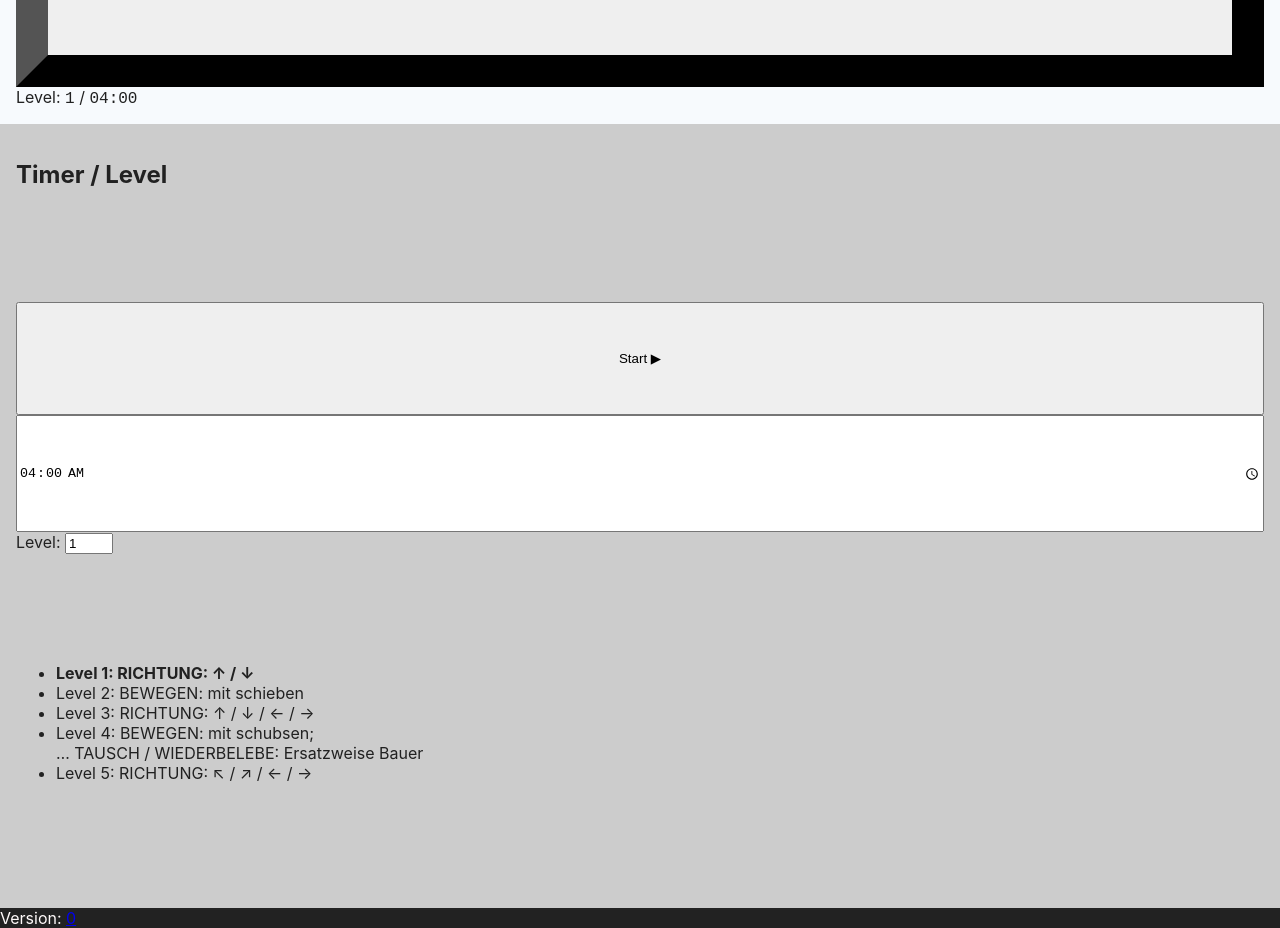
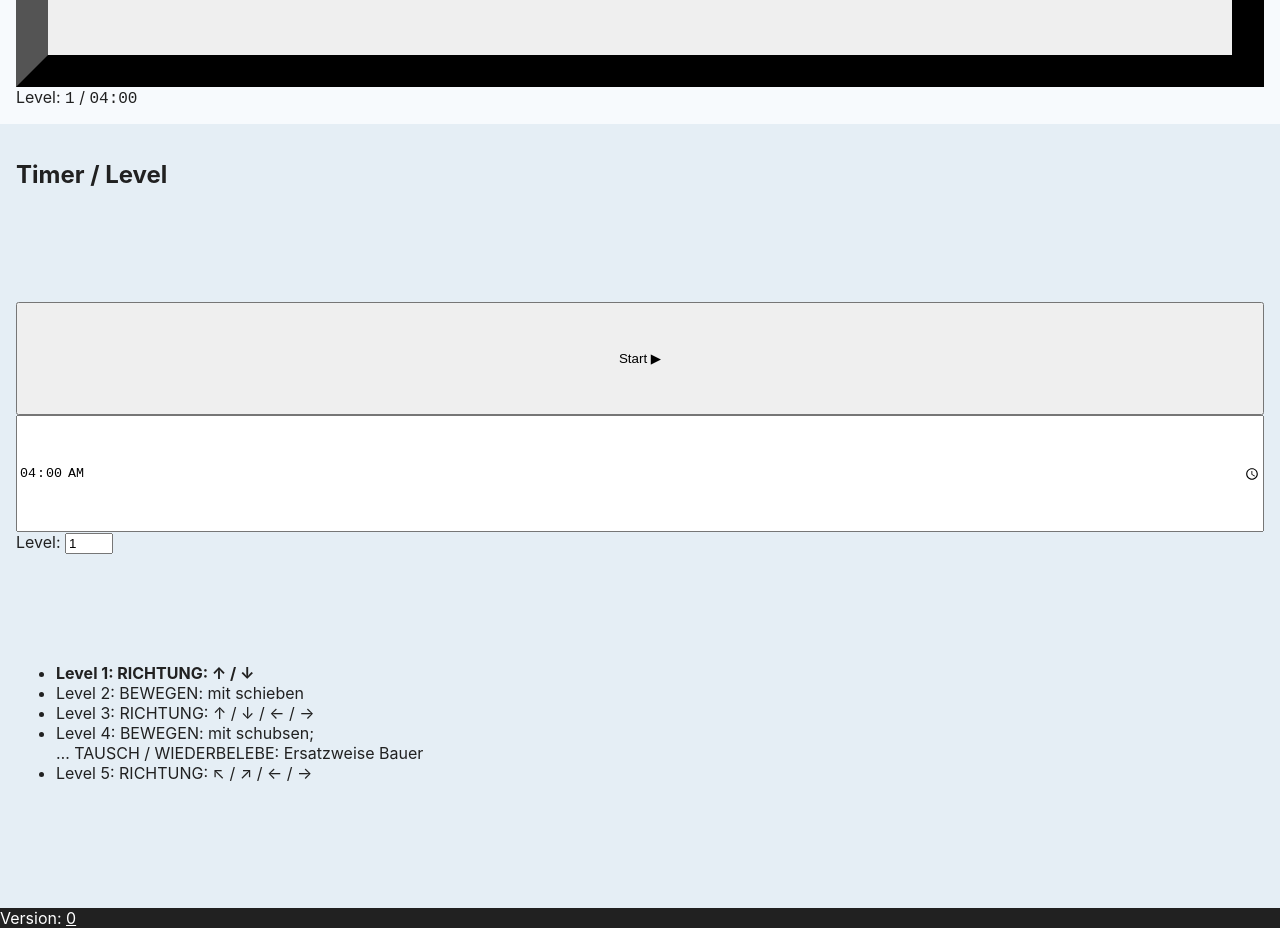
Before and after one commit to gitbreaker222/sowieschach, a SvelteKit app: page / in a window 1280 px wide. Shown: the part 660-1588 px from the top of the page. Built offline with nearby package versions, Linux system fonts and the light colour scheme.

Commit message:
fixes colors on prefers-dark clients

```diff
--- a/src/routes/+page.svelte
+++ b/src/routes/+page.svelte
@@ -148,7 +148,7 @@
   }
   section:nth-child(even) {
     min-height: 98vh;
-    background: #ccc;
+    background: var(--sk-back-4);
   }
 
   .s_app {
@@ -156,8 +156,11 @@
   }
 
   footer {
-    background: #222222;
-    color: snow;
+    background: var(--sk-text-1);
+    color: var(--sk-back-1);
+  }
+  footer a {
+    color: inherit;
   }
 
   .button--effect {
```
